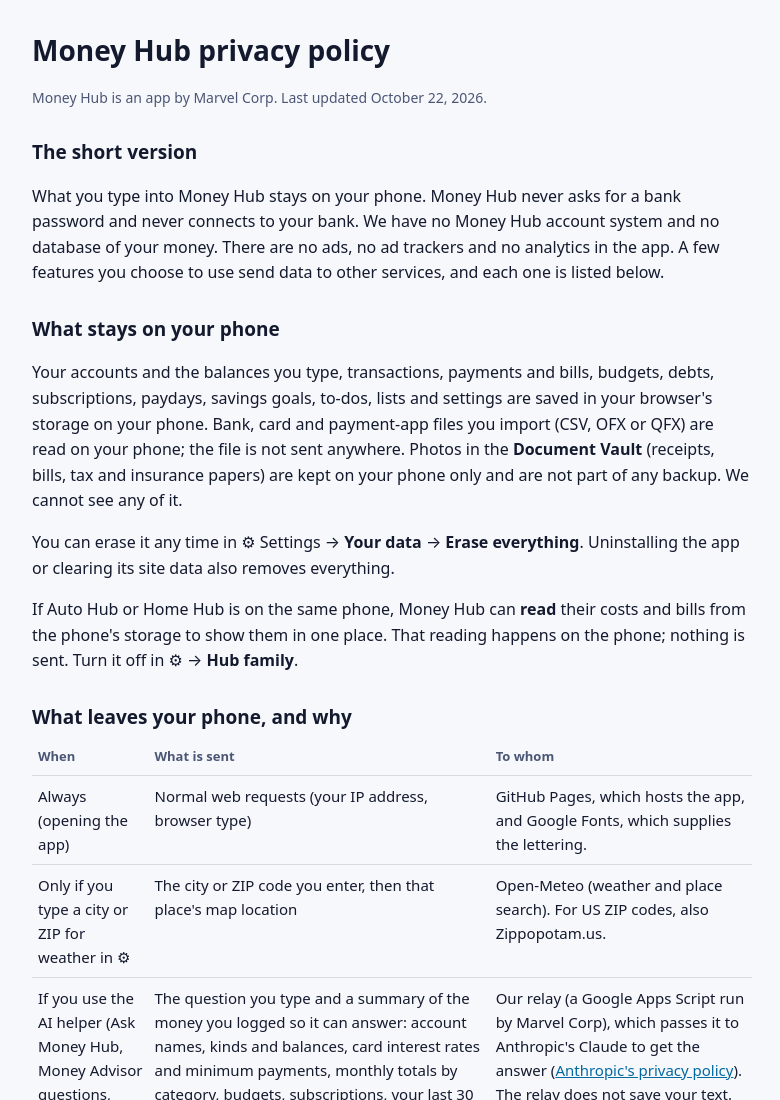
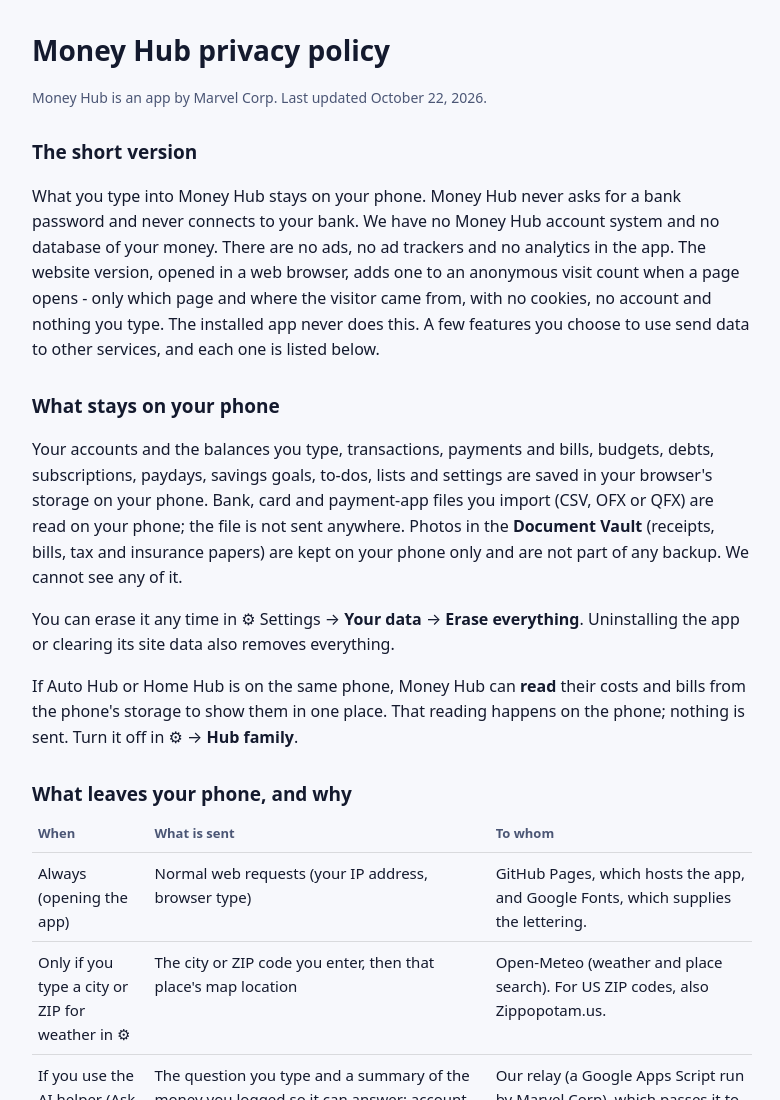
Before and after one commit to smarvel1963-ops/moneyhub, a plain HTML site: page privacy.html in a window 1280 px wide. Shown: the top 1100 px of the page, without its empty margins (248-1028 px from the left). Drawn offline with Linux system fonts and the light colour scheme.

Commit message:
Privacy page: the website version counts visits anonymously, the app never does (Scott 11/21: "Yes, publish both")
The Hub WEBSITE, opened in a web browser, now adds one to an anonymous visit count (Hub engine WEB_VISIT_COUNT, dayhub 9583f94):
only which page and where the visitor came from - no cookies, no account, nothing typed. The installed app never does this, so
"no analytics in the app" stays true. One sentence added after that line.

Co-Authored-By: Claude Opus 5.5 <noreply@anthropic.com>

```diff
--- a/privacy.html
+++ b/privacy.html
@@ -25,7 +25,7 @@
   <p class="dim">Money Hub is an app by Marvel Corp. Last updated October 22, 2026.</p>
 
   <h2>The short version</h2>
-  <p>What you type into Money Hub stays on your phone. Money Hub never asks for a bank password and never connects to your bank. We have no Money Hub account system and no database of your money. There are no ads, no ad trackers and no analytics in the app. A few features you choose to use send data to other services, and each one is listed below.</p>
+  <p>What you type into Money Hub stays on your phone. Money Hub never asks for a bank password and never connects to your bank. We have no Money Hub account system and no database of your money. There are no ads, no ad trackers and no analytics in the app. The website version, opened in a web browser, adds one to an anonymous visit count when a page opens - only which page and where the visitor came from, with no cookies, no account and nothing you type. The installed app never does this. A few features you choose to use send data to other services, and each one is listed below.</p>
 
   <h2>What stays on your phone</h2>
   <p>Your accounts and the balances you type, transactions, payments and bills, budgets, debts, subscriptions, paydays, savings goals, to-dos, lists and settings are saved in your browser's storage on your phone. Bank, card and payment-app files you import (CSV, OFX or QFX) are read on your phone; the file is not sent anywhere. Photos in the <b>Document Vault</b> (receipts, bills, tax and insurance papers) are kept on your phone only and are not part of any backup. We cannot see any of it.</p>
```
